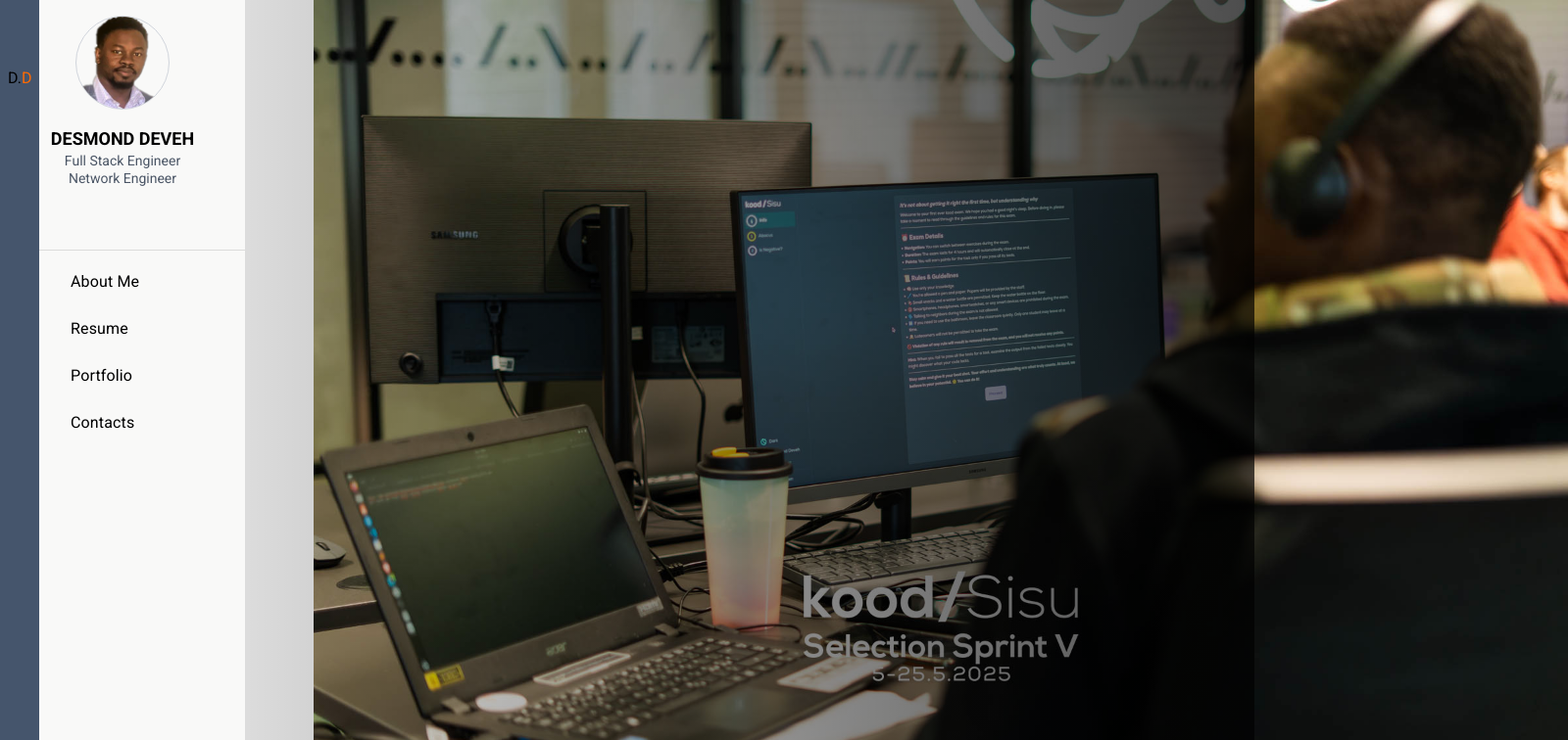
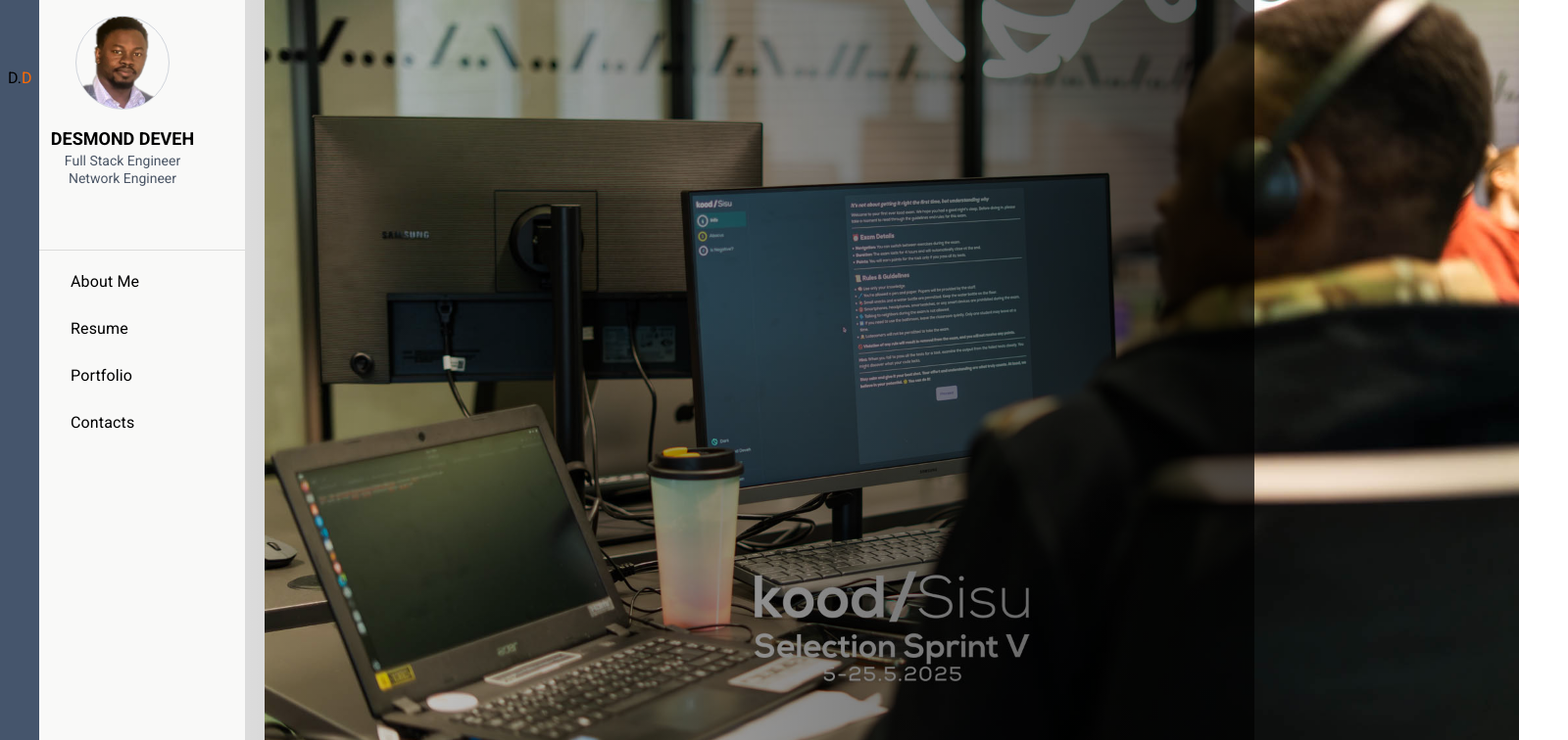
Before and after one commit to Desmond-netw/hireMePortfolio, a Next.js app in the folder v2/: page / in a window 1280 px wide. Shown: the top 756 px of the page at 98% size, 1600 px wide, since content can reach past the window. Built offline with nearby package versions, Linux system fonts and the light colour scheme; some icons are missing.

Commit message:
fix layout in app page

```diff
--- a/v2/src/app/page.tsx
+++ b/v2/src/app/page.tsx
@@ -11,7 +11,7 @@
       </aside>
 
       {/* ---Main content area with left margin to avoid overlap with fixed sidebar */}
-      <main className="w-[75%] ml-0 md:ml-[200px] lg:ml-[200px]">
+      <main className="w-[75%] ml-0 md:ml-[150px] lg:ml-[150px]">
        {/* -----   Other Components Here ------------- */}
         <Aboutme/>
       </main>
```
